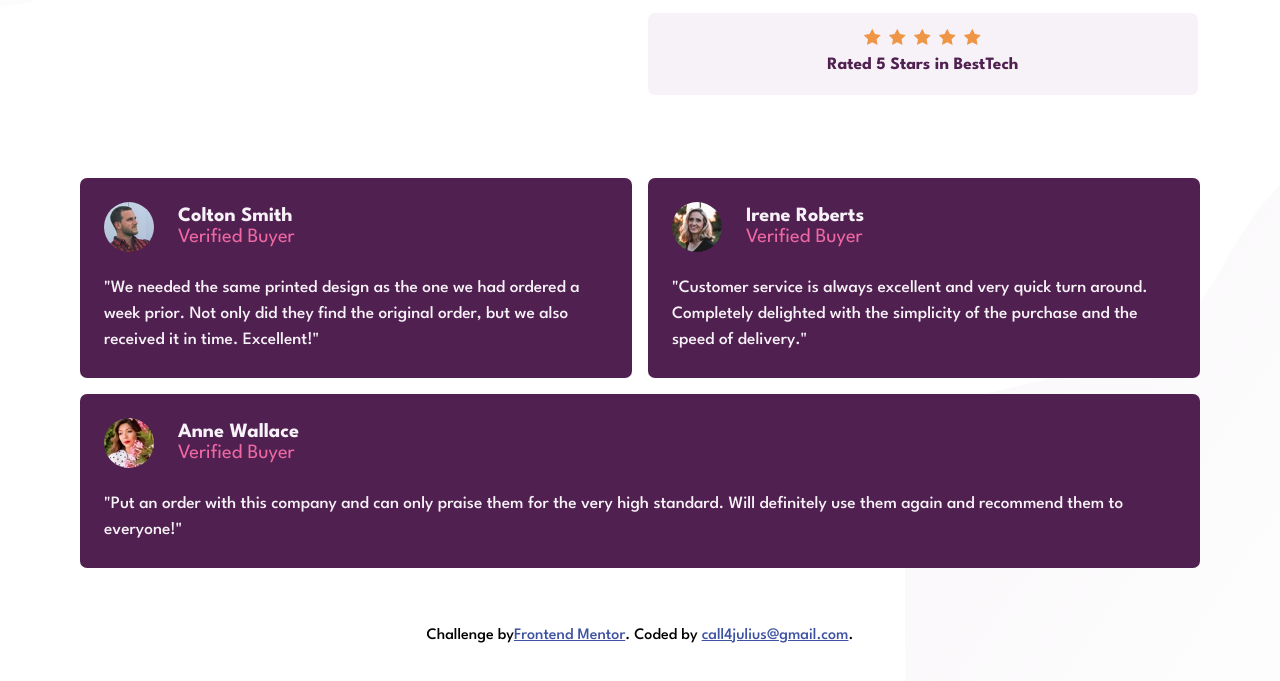
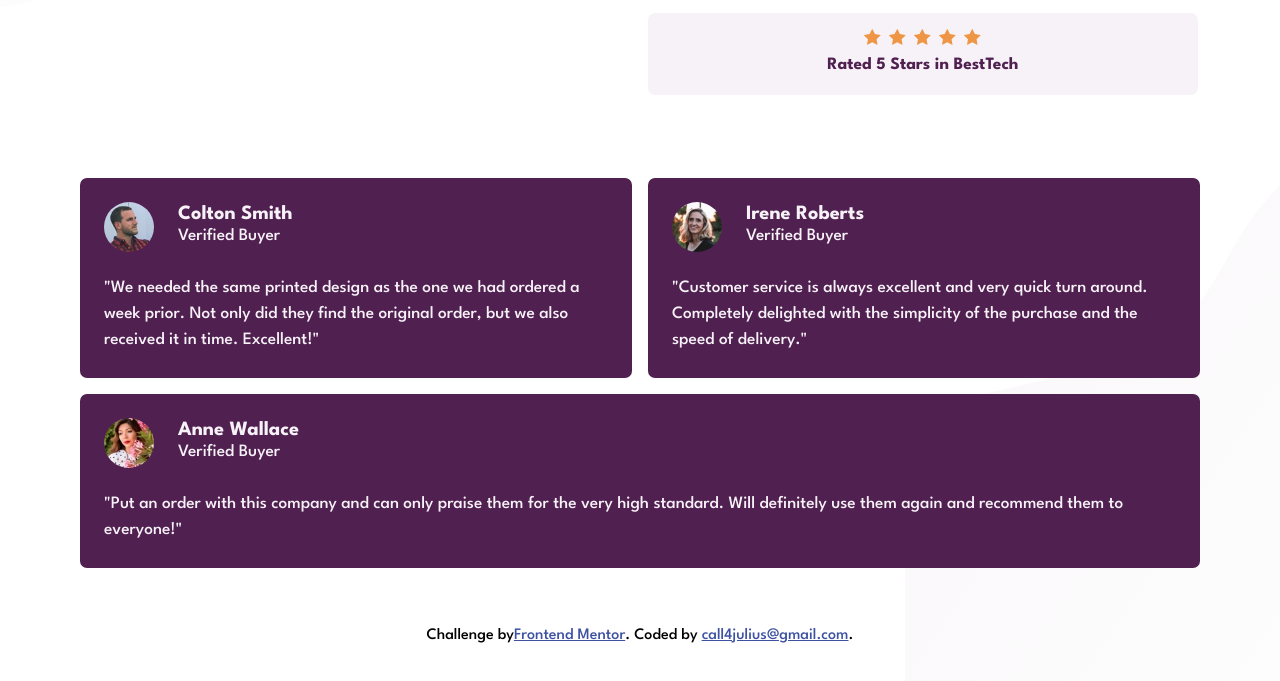
Before and after one commit to Call4julius/social-proof-section, a plain HTML site: page index.html in a window 1280 px wide. Shown: the part 225-906 px from the top of the page. Drawn offline with Linux system fonts and the light colour scheme.

Commit message:
Update index.html

```diff
--- a/index.html
+++ b/index.html
@@ -87,7 +87,7 @@
               <img class="reviewer__image" src="images/image-colton.jpg" alt="Colton Smith photograph">
               <div class="reviewer__info grid-container">
                 <h3>Colton Smith</h3>
-                <h3>Verified Buyer</h3>
+                <p>Verified Buyer</p>
               </div>
             </div>
             <p>
@@ -102,7 +102,7 @@
               <img class="reviewer__image" src="images/image-irene.jpg" alt="Irene Roberts photograph">
               <div class="reviewer__info grid-container">
                 <h3>Irene Roberts</h3>
-                <h3>Verified Buyer</h3>
+                <p>Verified Buyer</p>
               </div>
             </div>
             <p>
@@ -116,7 +116,7 @@
               <img class="reviewer__image" src="images/image-anne.jpg" alt="Anne Wallace photographstar icon">
               <div class="reviewer__info grid-container">
                 <h3>Anne Wallace</h3>
-                <h3>Verified Buyer</h3>
+                <p>Verified Buyer</p>
               </div>
             </div>
             <p>
```
